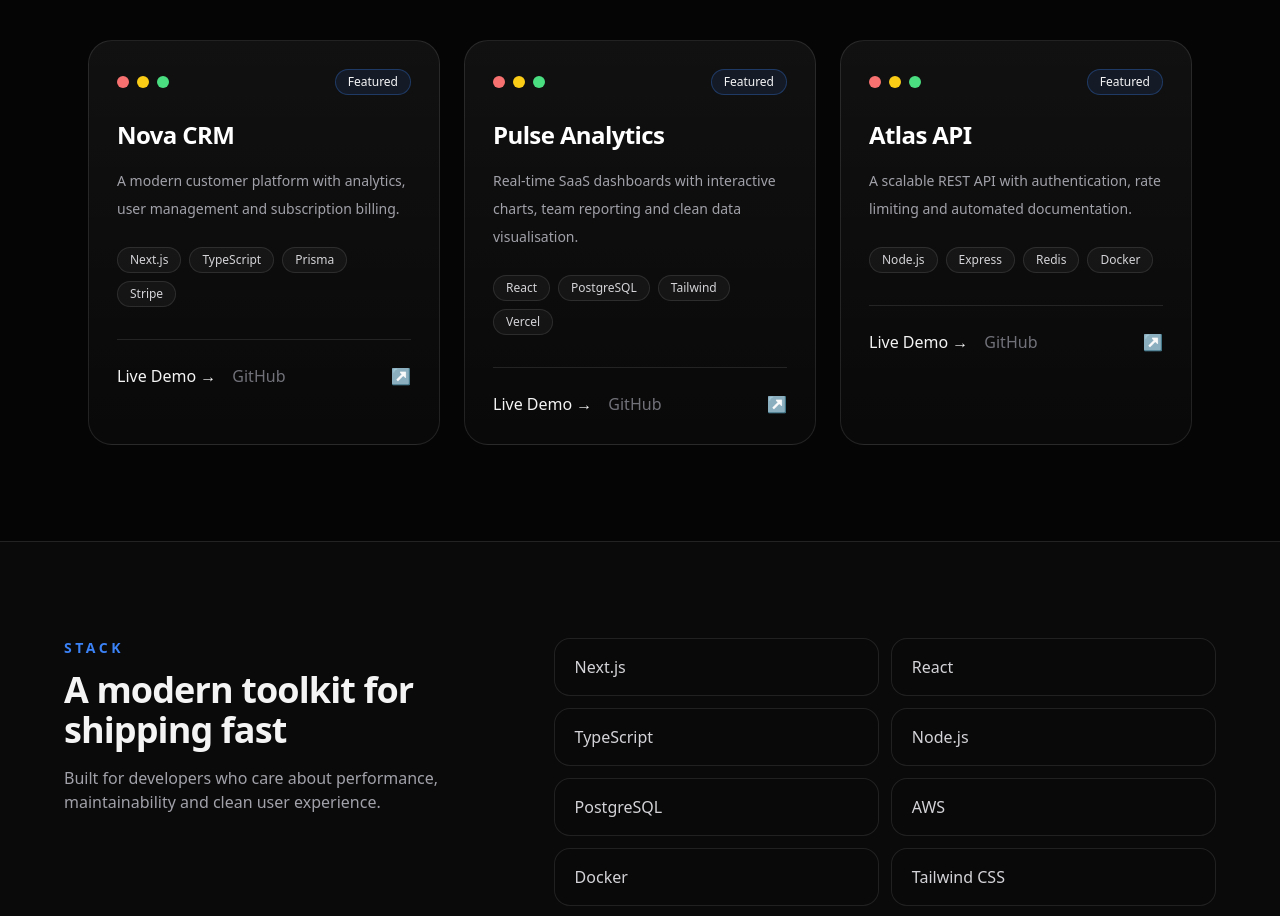
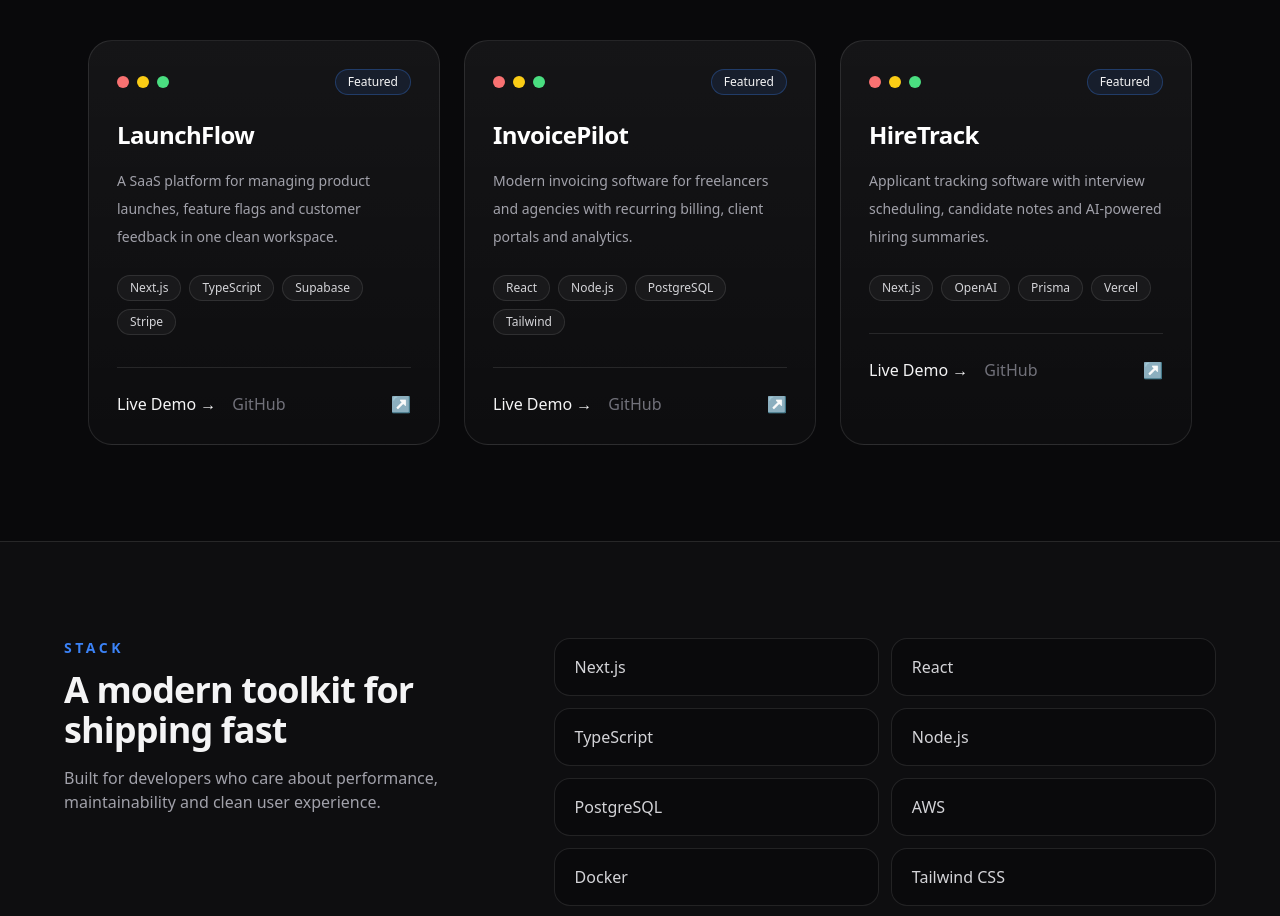
Before and after one commit to ProjectBuilding27/minimal-dev-portfolio-pro, a Next.js app: page / in a window 1280 px wide. Shown: the part 1286-2202 px from the top of the page. Built offline with nearby package versions, Linux system fonts and the light colour scheme.

Commit message:
Improve site metadata

```diff
--- a/app/layout.tsx
+++ b/app/layout.tsx
@@ -5,19 +5,41 @@
 import { siteConfig } from '@/data/site';
 
 export const metadata: Metadata = {
-  title: `${siteConfig.name} — ${siteConfig.role}`,
+  title: {
+    default: `${siteConfig.name} | ${siteConfig.role}`,
+    template: `%s | ${siteConfig.name}`,
+  },
   description: siteConfig.tagline,
+  keywords: [
+    'Portfolio',
+    'Next.js',
+    'React',
+    'TypeScript',
+    'Software Engineer',
+    'Developer Portfolio',
+  ],
+  authors: [{ name: siteConfig.name }],
   openGraph: {
-    title: `${siteConfig.name} — ${siteConfig.role}`,
+    title: `${siteConfig.name} | ${siteConfig.role}`,
     description: siteConfig.tagline,
-    type: 'website'
-  }
+    type: 'website',
+    locale: 'en_GB',
+  },
+  twitter: {
+    card: 'summary_large_image',
+    title: `${siteConfig.name} | ${siteConfig.role}`,
+    description: siteConfig.tagline,
+  },
 };
 
-export default function RootLayout({ children }: { children: React.ReactNode }) {
+export default function RootLayout({
+  children,
+}: {
+  children: React.ReactNode;
+}) {
   return (
     <html lang="en" className="dark">
-      <body>
+      <body className="min-h-screen bg-zinc-950 text-zinc-100">
         <Navbar />
         {children}
         <Footer />
--- a/components/ProjectCard.tsx
+++ b/components/ProjectCard.tsx
@@ -2,6 +2,7 @@
   title: string;
   description: string;
   tech: string[];
+  image: string;
   liveUrl: string;
   githubUrl: string;
 };
--- a/data/site.ts
+++ b/data/site.ts
@@ -16,26 +16,29 @@
 
 export const projects = [
   {
-    title: 'Nova CRM',
+    title: 'LaunchFlow',
     description:
-      'A modern customer platform with analytics, user management and subscription billing.',
-    tech: ['Next.js', 'TypeScript', 'Prisma', 'Stripe'],
+      'A SaaS platform for managing product launches, feature flags and customer feedback in one clean workspace.',
+    tech: ['Next.js', 'TypeScript', 'Supabase', 'Stripe'],
+    image: '/assets/launchflow.png',
     liveUrl: '#',
     githubUrl: '#'
   },
   {
-    title: 'Pulse Analytics',
+    title: 'InvoicePilot',
     description:
-      'Real-time SaaS dashboards with interactive charts, team reporting and clean data visualisation.',
-    tech: ['React', 'PostgreSQL', 'Tailwind', 'Vercel'],
+      'Modern invoicing software for freelancers and agencies with recurring billing, client portals and analytics.',
+    tech: ['React', 'Node.js', 'PostgreSQL', 'Tailwind'],
+    image: '/assets/invoicepilot.png',
     liveUrl: '#',
     githubUrl: '#'
   },
   {
-    title: 'Atlas API',
+    title: 'HireTrack',
     description:
-      'A scalable REST API with authentication, rate limiting and automated documentation.',
-    tech: ['Node.js', 'Express', 'Redis', 'Docker'],
+      'Applicant tracking software with interview scheduling, candidate notes and AI-powered hiring summaries.',
+    tech: ['Next.js', 'OpenAI', 'Prisma', 'Vercel'],
+    image: '/assets/hiretrack.png',
     liveUrl: '#',
     githubUrl: '#'
   }
```
